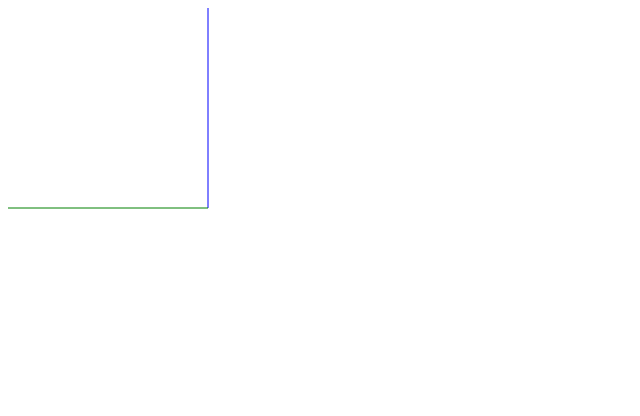
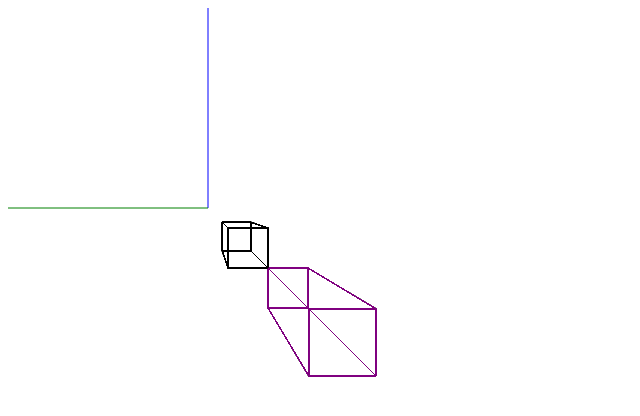
Before and after one commit to kieroxide/3D_Space, a plain HTML site: page index.html in a window 1280 px wide. Shown: the whole page, without its empty margins (0-640 px from the left). Drawn offline with Linux system fonts and the light colour scheme.

Commit message:
bugs with the camera movement

```diff
--- a/index.html
+++ b/index.html
@@ -12,6 +12,7 @@
   <script src="js/classes/Point3D.js"></script>
   <script src="js/classes/Line.js"></script>
   <script src="js/classes/Camera.js"></script>
+  <script src="js/classes/Cube.js"></script>
   <script src="js/main.js"></script>
 </body>
 </html>
--- a/js/classes/Camera.js
+++ b/js/classes/Camera.js
@@ -53,11 +53,13 @@ class Camera {
 }
 
 updateRight() {
+    const worldUp = new Point3D(0, 1, 0);
     this.right = new Point3D(
-        Math.cos(this.yaw),
-        0,
-        -Math.sin(this.yaw)
+        this.direction.y * worldUp.z - this.direction.z * worldUp.y,
+        this.direction.z * worldUp.x - this.direction.x * worldUp.z,
+        this.direction.x * worldUp.y - this.direction.y * worldUp.x
     );
+    // Normalize right here
 }
 
 updateUp() {
--- /dev/null
+++ b/js/classes/Cube.js
@@ -0,0 +1,34 @@
+class Cube {
+    constructor(midpoint, size, colour = 'black') {
+        this.midpoint = midpoint;
+        this.size = size;
+        this.color = colour;
+
+        this.vertices = this.calculateVertices();
+        this.edges = [
+          [0, 1], [1, 2], [2, 3], [3, 0],
+          [4, 5], [5, 6], [6, 7], [7, 4],
+          [0, 4], [1, 5], [2, 6], [3, 7]
+        ];
+  }
+    getLines() {
+        for(const edge of this.edges) {
+            const start = this.vertices[edge[0]];
+            const end = this.vertices[edge[1]];
+            lines.push(new Line(start, end, this.color));
+        }
+    }
+    calculateVertices() {
+        const halfSize = this.size / 2;
+        return [
+            new Point3D(this.midpoint.x - halfSize, this.midpoint.y - halfSize, this.midpoint.z - halfSize),
+            new Point3D(this.midpoint.x + halfSize, this.midpoint.y - halfSize, this.midpoint.z - halfSize),
+            new Point3D(this.midpoint.x + halfSize, this.midpoint.y + halfSize, this.midpoint.z - halfSize),
+            new Point3D(this.midpoint.x - halfSize, this.midpoint.y + halfSize, this.midpoint.z - halfSize),
+            new Point3D(this.midpoint.x - halfSize, this.midpoint.y - halfSize, this.midpoint.z + halfSize),
+            new Point3D(this.midpoint.x + halfSize, this.midpoint.y - halfSize, this.midpoint.z + halfSize),
+            new Point3D(this.midpoint.x + halfSize, this.midpoint.y + halfSize, this.midpoint.z + halfSize),
+            new Point3D(this.midpoint.x - halfSize, this.midpoint.y + halfSize, this.midpoint.z + halfSize)
+    ];
+  }
+}
--- a/js/main.js
+++ b/js/main.js
@@ -1,5 +1,5 @@
 const keys = {};
-const focalLength = 500;
+const focalLength = 100;
 const cameraSpeed = 5;
 
 window.addEventListener('keydown', (e) => {
@@ -15,6 +15,7 @@ function main(){
     lines = [];
     const canvas = document.getElementById('canvas');
     const ctx = canvas.getContext('2d');
+    ctx.translate(canvas.width / 2, canvas.height / 2);
 
 
     const camera = new Camera();
@@ -30,21 +31,28 @@ function main(){
     pointB = new Point3D(100, 0, 0);
     lines.push(new Line(pointA, pointB,'green'));
 
-    ctx.translate(canvas.width / 2, canvas.height / 2);
+    pointA = new Point3D(100, 100, 300);
+    cube1 = new Cube(pointA, 100);
+
+    pointA = new Point3D(200, 200, 200);
+    cube2 = new Cube(pointA, 100, 'purple');
 
     function draw(){
         ctx.clearRect(-canvas.width / 2, -canvas.height / 2, canvas.width, canvas.height);
         movementKeyCheck();
-        for (let i = 0; i < lines.length; i++) {
-            lines[i].render(camera);
-            lines[i].draw(ctx);
+        cube1.getLines();
+        cube2.getLines();
+        for (const line of lines) {
+            line.render(camera);
+            line.draw(ctx);
         }
         requestAnimationFrame(draw);
     }
 
     draw();
     function movementKeyCheck(){
-        console.log(camera.direction)
+        //console.log(camera.direction);
+        console.log(camera.position);
         if (keys['w']) camera.moveForward(cameraSpeed);
         if (keys['s']) camera.moveForward(-cameraSpeed);
 
```
